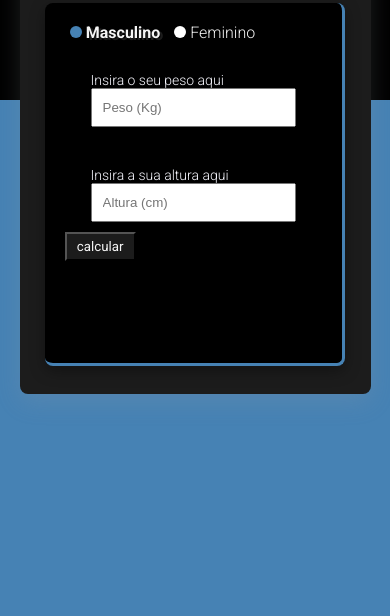
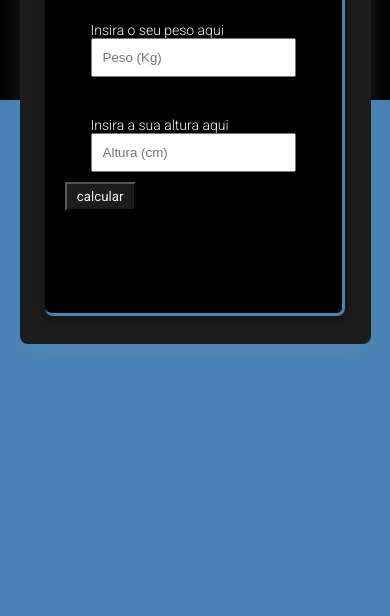
Before and after one commit to CaioGonF/calculadora-IMC, a plain HTML site: page index.html in a window 390 px wide. Shown: the part 244-860 px from the top of the page. Drawn offline with Linux system fonts and the light colour scheme.

Commit message:
Ajustes de responsividade

```diff
--- a/style.css
+++ b/style.css
@@ -128,7 +128,7 @@ h1 {
 @media (max-width: 500px) {
   .container {
     width: 90%;
-    margin-top: 130px;
+    margin-top: 80px;
   }
   .sexo label {
     padding: 5px;
```
